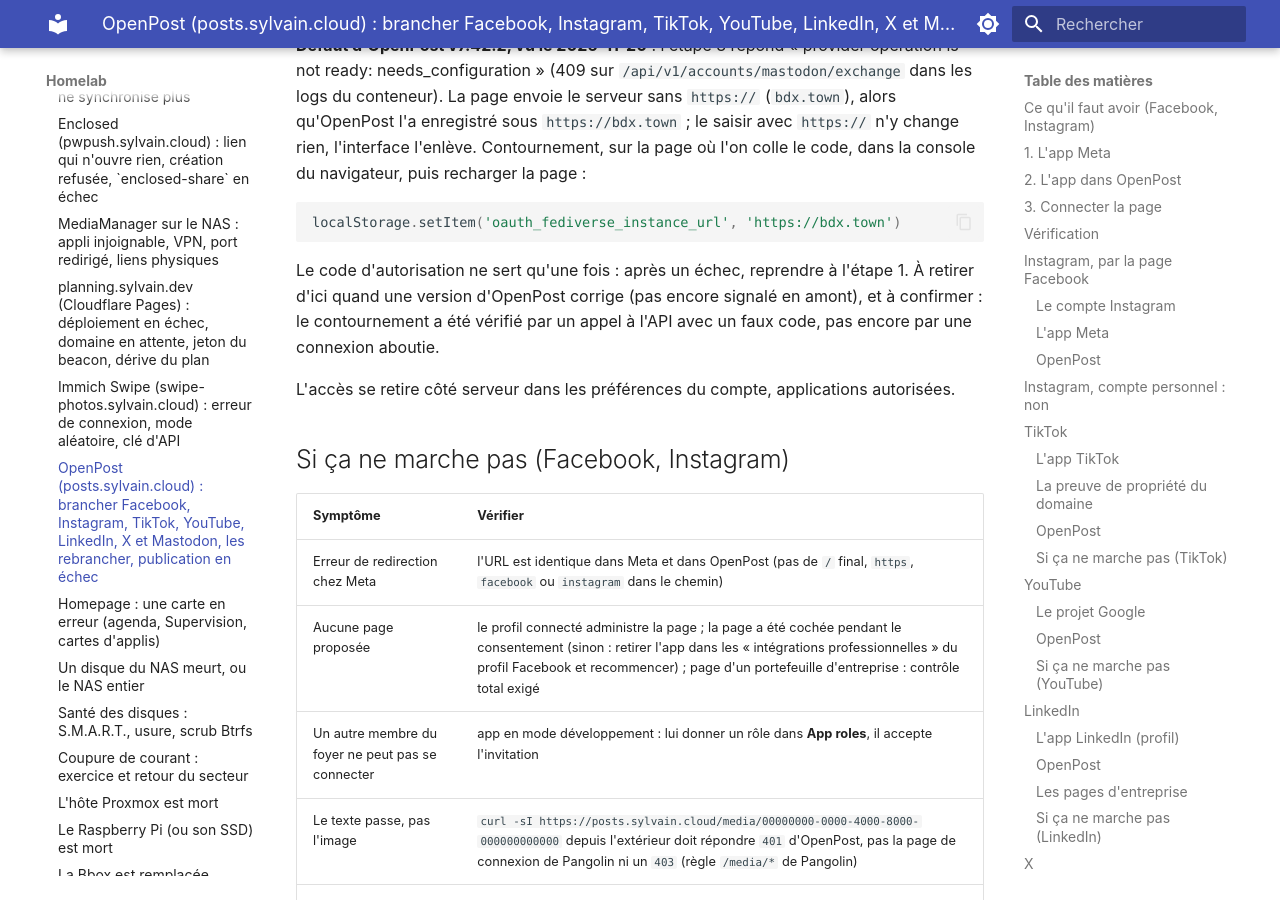
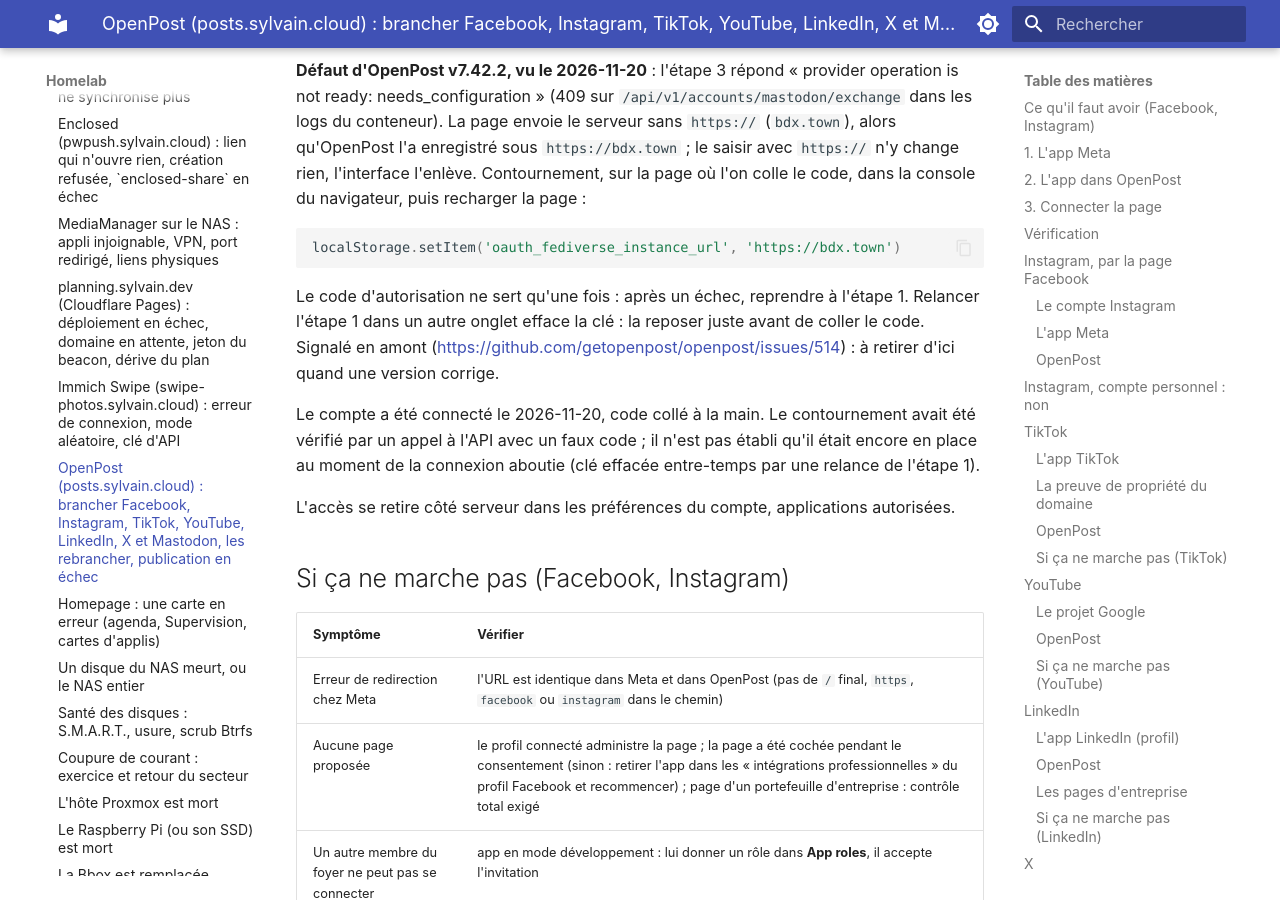
Before and after one commit to sylvainmetayer/homelab, an MkDocs documentation site: the page built from docs/runbooks/openpost-reseaux-sociaux.md, in a window 1280 px wide and 900 px high, scrolled down 12874 px. Built offline with MkDocs 1.6.1 and Material for MkDocs 9.7.7, drawn with Linux system fonts in a browser that asks for light colours; some of the changed text lies outside the part shown.

Commit message:
docs(openpost): Mastodon connecté, défaut du code suivi en amont
Claude-Session: https://claude.ai/code/session_01EfxfY6dt24ZNPuz3NxqznD

````diff
--- a/docs/runbooks/openpost-reseaux-sociaux.md
+++ b/docs/runbooks/openpost-reseaux-sociaux.md
@@ -16,8 +16,9 @@ connecter un compte.
 
 Réseaux branchés à ce jour : depuis le 2026-11-12, **Facebook (une page)** et
 **Instagram** (un compte professionnel lié à cette page), par la même app
-Meta ; depuis le 2026-11-20, le profil **LinkedIn**. X et Mastodon sont
-préparés, pas encore connectés.
+Meta ; depuis le 2026-11-20, le profil **LinkedIn** et **Mastodon**
+(`@sylvain@bdx.town`). X est prêt côté OpenPost, pas encore connecté (crédits
+à acheter).
 
 [TikTok](#tiktok) et [YouTube](#youtube) sont écrits le 2026-11-16 d'après les
 guides amont, **pas encore essayés** : ce qui y est marqué « à confirmer » se
@@ -506,9 +507,15 @@ localStorage.setItem('oauth_fediverse_instance_url', 'https://bdx.town')
 ```
 
 Le code d'autorisation ne sert qu'une fois : après un échec, reprendre à
-l'étape 1. À retirer d'ici quand une version d'OpenPost corrige (pas encore
-signalé en amont), et à confirmer : le contournement a été vérifié par un
-appel à l'API avec un faux code, pas encore par une connexion aboutie.
+l'étape 1. Relancer l'étape 1 dans un autre onglet efface la clé : la reposer
+juste avant de coller le code. Signalé en amont
+(<https://github.com/getopenpost/openpost/issues/514>) : à retirer d'ici quand
+une version corrige.
+
+Le compte a été connecté le 2026-11-20, code collé à la main. Le
+contournement avait été vérifié par un appel à l'API avec un faux code ; il
+n'est pas établi qu'il était encore en place au moment de la connexion
+aboutie (clé effacée entre-temps par une relance de l'étape 1).
 
 L'accès se retire côté serveur dans les préférences du compte, applications
 autorisées.
````
